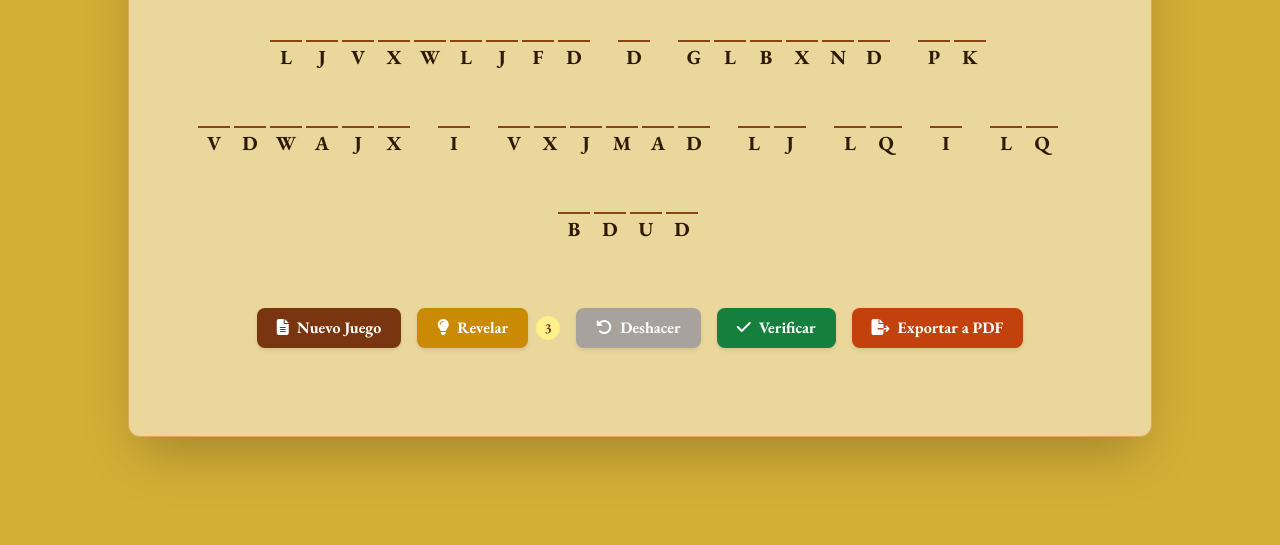
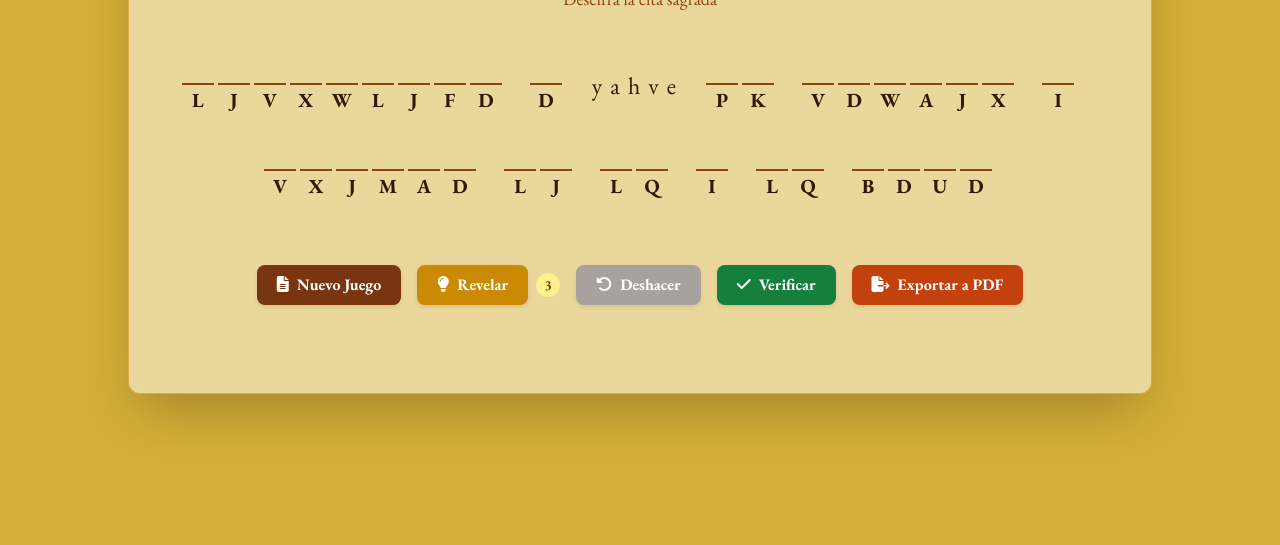
Before and after one commit to Alberto-Peralta/pageLalo, a plain HTML site: page criptograma_biblico/index.html in a window 1280 px wide. Shown: the part 255-800 px from the top of the page. Drawn offline with nearby package versions, Linux system fonts and the light colour scheme.

```diff
--- a/criptograma_biblico/index.html
+++ b/criptograma_biblico/index.html
@@ -236,8 +236,8 @@
                 { text: "EN EL PRINCIPIO CREO DIOS LOS CIELOS Y LA TIERRA", source: "Génesis 1:1" },
                 { text: "YO SOY EL CAMINO Y LA VERDAD Y LA VIDA NADIE VIENE AL PADRE SINO POR MI", source: "Juan 14:6" },
                 { text: "EL AMOR ES PACIENTE ES BONDADOSO EL AMOR NO ES ENVIDIOSO NI JACTANCIOSO NI ORGULLOSO", source: "1 Corintios 13:4" },
-                { text: "ESFORZAOS Y COBRAD ANIMO NO TEMAIS NI TENGAIS MIEDO DE ELLOS PORQUE JEHOVA TU DIOS ES EL QUE VA CONTIGO NO TE DEJARA NI TE DESAMPARARA", source: "Deuteronomio 31:6" },
-                { text: "FIATE DE JEHOVA DE TODO TU CORAZON Y NO TE APOYES EN TU PROPIA PRUDENCIA", source: "Proverbios 3:5" },
+                { text: "ESFORZAOS Y COBRAD ANIMO NO TEMAIS NI TENGAIS MIEDO DE ELLOS PORQUE yahve TU DIOS ES EL QUE VA CONTIGO NO TE DEJARA NI TE DESAMPARARA", source: "Deuteronomio 31:6" },
+                { text: "FIATE DE yahve DE TODO TU CORAZON Y NO TE APOYES EN TU PROPIA PRUDENCIA", source: "Proverbios 3:5" },
                 { text: "VENID A MI TODOS LOS QUE ESTAIS TRABAJADOS Y CARGADOS Y YO OS HARE DESCANSAR", source: "Mateo 11:28" },
                 { text: "LA PAZ OS DEJO MI PAZ OS DOY YO NO OS LA DOY COMO EL MUNDO LA DA NO SE TURBE VUESTRO CORAZON NI TENGA MIEDO", source: "Juan 14:27" },
                 { text: "PORQUE DONDE ESTAN DOS O TRES CONGREGADOS EN MI NOMBRE ALLI ESTOY YO EN MEDIO DE ELLOS", source: "Mateo 18:20" },
@@ -247,15 +247,15 @@
                 { text: "PERO EL QUE PERSEVERE HASTA EL FIN ESTE SERA SALVO", source: "Mateo 24:13" },
                 { text: "SI PUES LA LUZ QUE EN TI HAY ES TINIEBLAS CUANTAS NO SERAN LAS MISMAS TINIEBLAS", source: "Mateo 6:23" },
                 { text: "MAS EL FRUTO DEL ESPIRITU ES AMOR GOZO PAZ PACIENCIA BENIGNIDAD BONDAD FE", source: "Gálatas 5:22" },
-                { text: "JEHOVA ES MI LUZ Y MI SALVACION DE QUIEN TEMERE", source: "Salmo 27:1" },
-                { text: "EN PAZ ME ACOSTARE Y ASIMISMO DORMIRE PORQUE SOLO TU JEHOVA ME HACES VIVIR CONFIADO", source: "Salmo 4:8" },
+                { text: "yahve ES MI LUZ Y MI SALVACION DE QUIEN TEMERE", source: "Salmo 27:1" },
+                { text: "EN PAZ ME ACOSTARE Y ASIMISMO DORMIRE PORQUE SOLO TU yahve ME HACES VIVIR CONFIADO", source: "Salmo 4:8" },
                 { text: "DIOS ES NUESTRO AMPARO Y FORTALEZA NUESTRO PRONTO AUXILIO EN LAS TRIBULACIONES", source: "Salmo 46:1" },
-                { text: "ENCOMENDA A JEHOVA TU CAMINO Y CONFIA EN EL Y EL HARA", source: "Salmo 37:5" },
-                { text: "ALZARE MIS OJOS A LOS MONTES DE DONDE VENDRA MI SOCORRO MI SOCORRO VIENE DE JEHOVA QUE HIZO LOS CIELOS Y LA TIERRA", source: "Salmo 121:1-2" },
-                { text: "LOS QUE CONFIAN EN JEHOVA SON COMO EL MONTE DE SION QUE NO SE MUEVE SINO QUE PERMANECE PARA SIEMPRE", source: "Salmo 125:1" },
+                { text: "ENCOMENDA A yahve TU CAMINO Y CONFIA EN EL Y EL HARA", source: "Salmo 37:5" },
+                { text: "ALZARE MIS OJOS A LOS MONTES DE DONDE VENDRA MI SOCORRO MI SOCORRO VIENE DE yahve QUE HIZO LOS CIELOS Y LA TIERRA", source: "Salmo 121:1-2" },
+                { text: "LOS QUE CONFIAN EN yahve SON COMO EL MONTE DE SION QUE NO SE MUEVE SINO QUE PERMANECE PARA SIEMPRE", source: "Salmo 125:1" },
                 { text: "CREA EN MI OH DIOS UN CORAZON LIMPIO Y RENUEVA UN ESPIRITU RECTO DENTRO DE MI", source: "Salmo 51:10" },
-                { text: "GUSTAD Y VED QUE ES BUENO JEHOVA DICHOSO EL HOMBRE QUE CONFIA EN EL", source: "Salmo 34:8" },
-                { text: "PORQUE TU OH JEHOVA ERES BUENO Y AFIN A PERDONAR Y GRANDE EN MISERICORDIA PARA CON TODOS LOS QUE TE INVOCAN", source: "Salmo 86:5" },
+                { text: "GUSTAD Y VED QUE ES BUENO yahve DICHOSO EL HOMBRE QUE CONFIA EN EL", source: "Salmo 34:8" },
+                { text: "PORQUE TU OH yahve ERES BUENO Y AFIN A PERDONAR Y GRANDE EN MISERICORDIA PARA CON TODOS LOS QUE TE INVOCAN", source: "Salmo 86:5" },
                 { text: "NO TEMERE MAL ALGUNO PORQUE TU ESTARAS CONMIGO TU VARA Y TU CAYADO ME INFUNDIRAN ALIENTO", source: "Salmo 23:4" },
                 { text: "OH SI EL ME BESARA CON BESOS DE SU BOCA PORQUE MEJORES SON TUS AMORES QUE EL VINO", source: "Cantares 1:2" },
                 { text: "MI AMADO ES PARA MI UN MANOJITO DE MIRRA QUE REPOSA TODA LA NOCHE ENTRE MIS PECHOS", source: "Cantares 1:13" },
@@ -286,7 +286,7 @@
                 { text: "PORQUE NADA NOS PODRA SEPARAR DEL AMOR DE DIOS QUE ES EN CRISTO JESUS SEÑOR NUESTRO", source: "Romanos 8:39" },
                 { text: "MIRAD CUAL AMOR NOS HA DADO EL PADRE PARA QUE SEAMOS LLAMADOS HIJOS DE DIOS", source: "1 Juan 3:1" },
                 { text: "PERO DIOS QUE ES RICO EN MISERICORDIA POR SU GRAN AMOR CON QUE NOS AMO", source: "Efesios 2:4" },
-                { text: "JEHOVA SE MANIFESTO A MI HACE YA MUCHO TIEMPO DICIENDO CON AMOR ETERNO TE HE AMADO POR TANTO TE PROLONGE MI MISERICORDIA", source: "Jeremías 31:3" },
+                { text: "yahve SE MANIFESTO A MI HACE YA MUCHO TIEMPO DICIENDO CON AMOR ETERNO TE HE AMADO POR TANTO TE PROLONGE MI MISERICORDIA", source: "Jeremías 31:3" },
                 { text: "EL AMOR CUBRIRA MULTITUD DE PECADOS", source: "1 Pedro 4:8" },
                 { text: "EN EL AMOR NO HAY TEMOR SINO QUE EL PERFECTO AMOR ECHA FUERA EL TEMOR", source: "1 Juan 4:18" }
             ];
```
